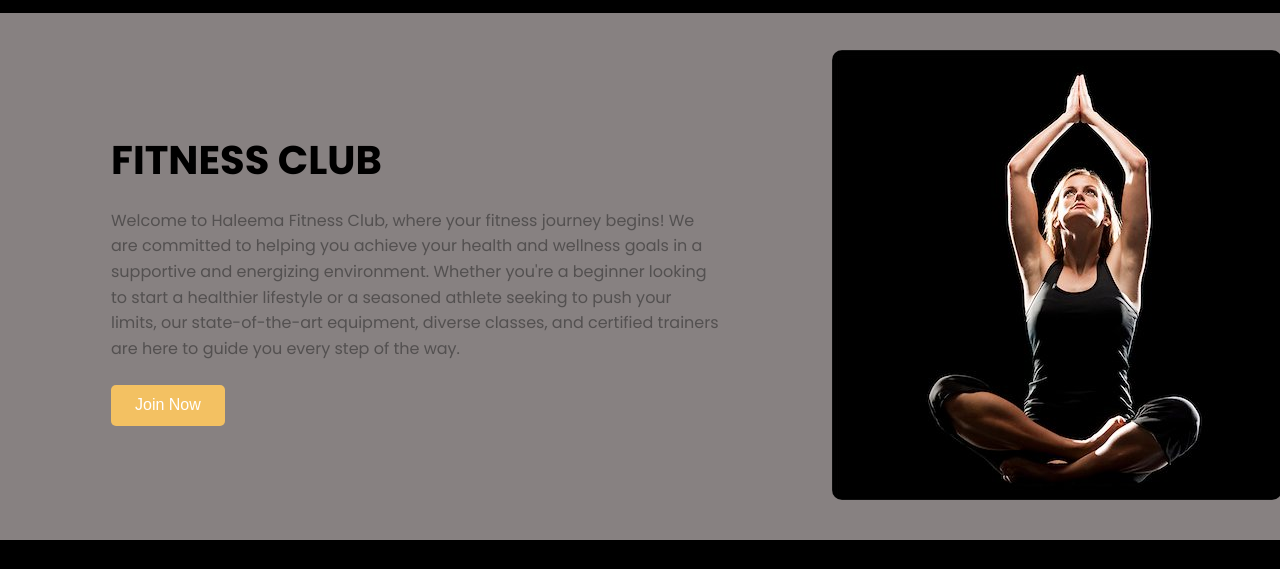
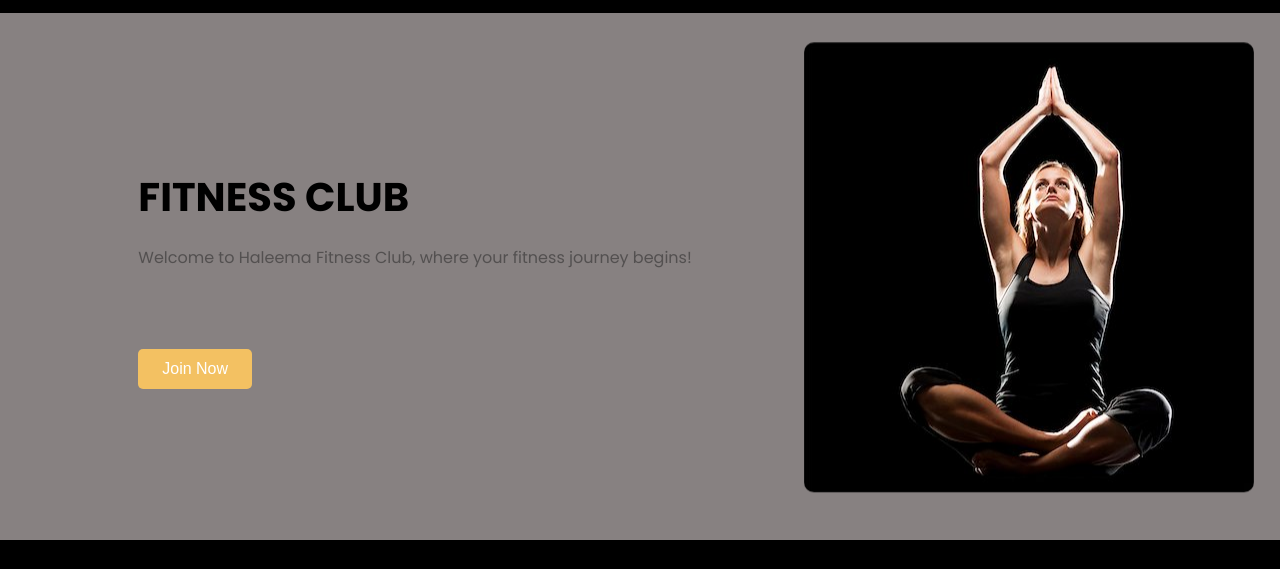
Before and after one commit to zaheerali684/Gym, a plain HTML site: page index.html in a window 1280 px wide. Shown: the part 57-626 px from the top of the page. Drawn offline with Linux system fonts and the light colour scheme.

```diff
--- a/index.html
+++ b/index.html
@@ -26,6 +26,9 @@
       }
 
       nav {
+        position: sticky;
+        top: 0;
+        z-index: 1000;
         display: flex;
         justify-content: space-between;
         align-items: center;
@@ -133,6 +136,8 @@
         font-size: 1rem;
         color: rgb(83, 80, 80);
         margin-bottom: 1.5rem;
+        min-height: 80px;
+        transition: opacity 0.5s;
       }
 
       .container button {
@@ -154,10 +159,17 @@
         max-width: 100%;
         border-radius: 10px;
         margin-top: 5px;
+        animation: float 3s ease-in-out infinite;
       }
 
       .image img {
         margin-left: 25%;
+      }
+
+      @keyframes float {
+        0% { transform: translateY(0px); }
+        50% { transform: translateY(-10px); }
+        100% { transform: translateY(0px); }
       }
 
       footer {
@@ -271,8 +283,7 @@
   <body>
     <nav>
       <div class="logo">
-        <img src="fitness club.webp" alt="" /><span>Haleema</span> fitness
-        <span>club</span>
+        <img src="fitness club.webp" alt="" /><span>Haleema</span> fitness <span>club</span>
       </div>
       <button class="menu-toggle" onclick="toggleMenu()">☰</button>
       <ul>
@@ -308,13 +319,8 @@
     <div class="container">
       <div class="text">
         <h1><b>FITNESS CLUB</b></h1>
-        <p>
+        <p id="slideshowText">
           Welcome to Haleema Fitness Club, where your fitness journey begins!
-          We are committed to helping you achieve your health and wellness goals
-          in a supportive and energizing environment. Whether you're a beginner
-          looking to start a healthier lifestyle or a seasoned athlete seeking
-          to push your limits, our state-of-the-art equipment, diverse classes,
-          and certified trainers are here to guide you every step of the way.
         </p>
         <a href="f.html">
           <button>Join Now</button>
@@ -329,11 +335,7 @@
       <div class="footer-container">
         <div class="footer-column">
           <h3>About Gym Name</h3>
-          <p>
-            Your fitness journey begins here! We are dedicated to helping you
-            achieve your goals with our expert training programs and world-class
-            facilities.
-          </p>
+          <p>Your fitness journey begins here! We are dedicated to helping you achieve your goals with our expert training programs and world-class facilities.</p>
         </div>
         <div class="footer-column">
           <h3>Quick Links</h3>
@@ -370,6 +372,26 @@
         const navUl = document.querySelector("nav ul");
         navUl.classList.toggle("active");
       }
+
+      // Slideshow functionality
+      const messages = [
+        "Welcome to Haleema Fitness Club, where your fitness journey begins!",
+        "Push your limits with our certified trainers.",
+        "Join our group classes for motivation and fun!",
+        "Transform your life—one workout at a time!",
+        "Health is wealth—start your journey today!"
+      ];
+
+      let index = 0;
+      setInterval(() => {
+        const textEl = document.getElementById("slideshowText");
+        textEl.style.opacity = 0;
+        setTimeout(() => {
+          textEl.textContent = messages[index];
+          textEl.style.opacity = 1;
+          index = (index + 1) % messages.length;
+        }, 500);
+      }, 4000);
     </script>
   </body>
 </html>
```
